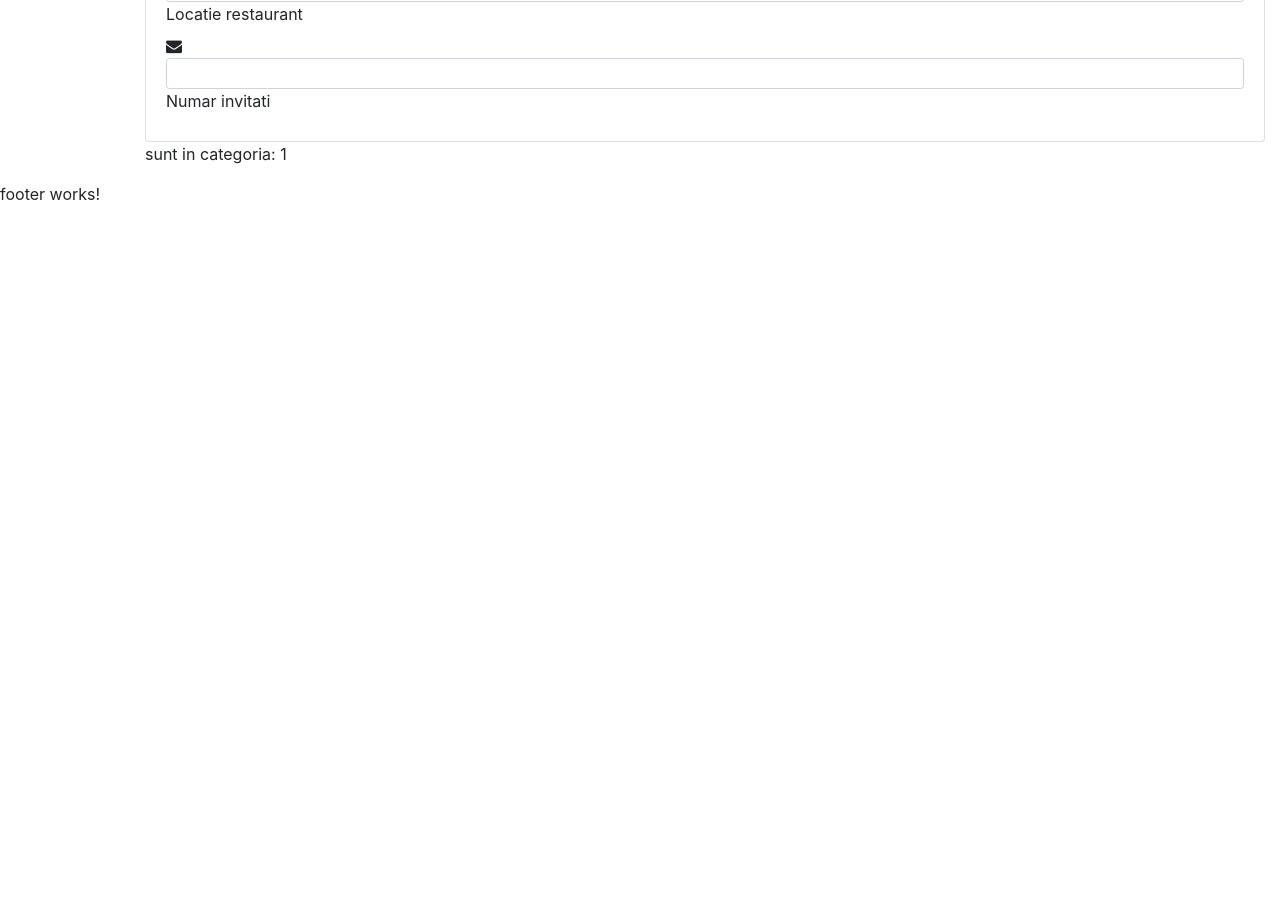
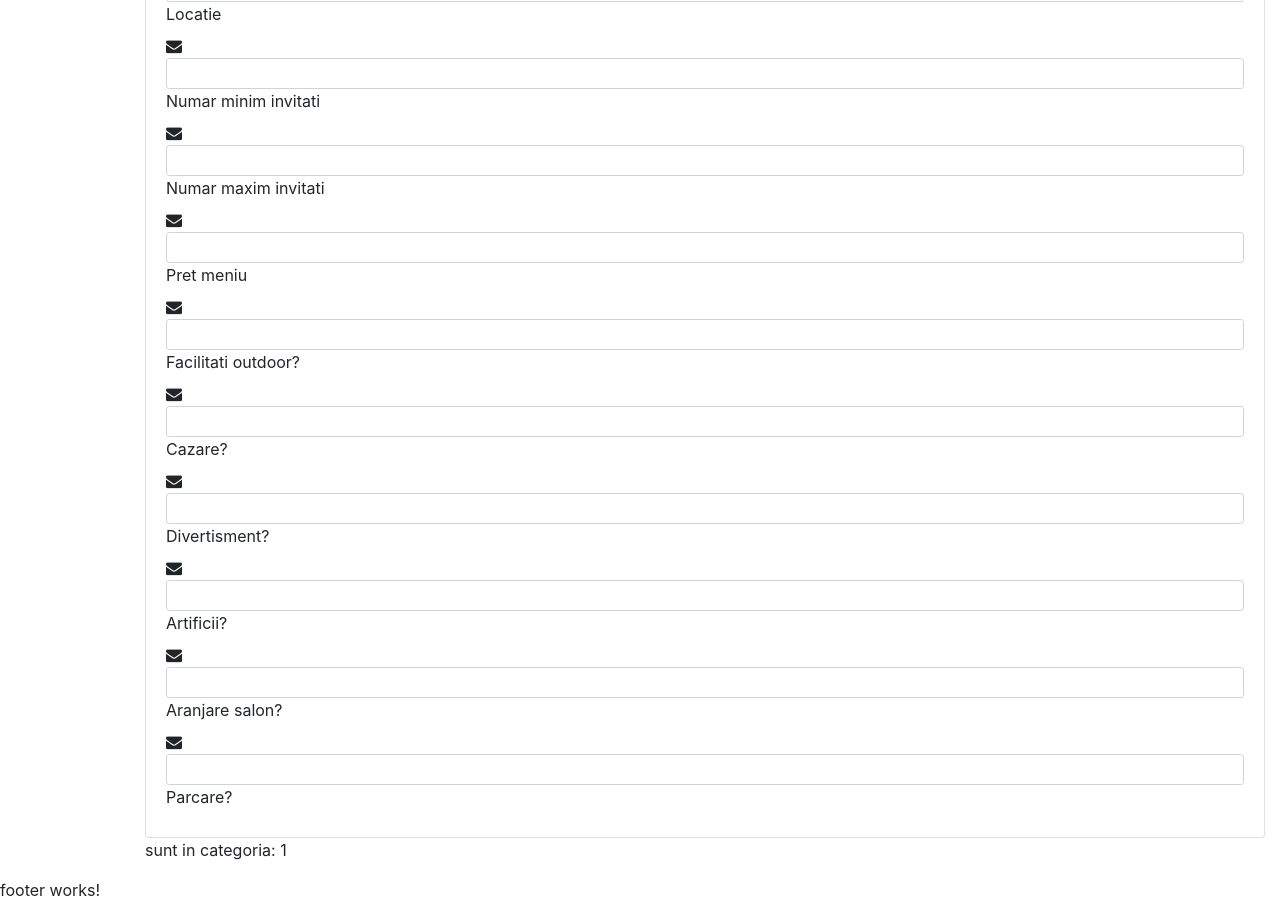
Before and after one commit to tdinu78/project2, an Angular app in the folder frontend/: page /category/1 in a window 1280 px wide. Shown: the part 380-1298 px from the top of the page. Before the commit the page ends 800 px from the top, so only its background shows below. Built offline with nearby package versions, Linux system fonts and the light colour scheme; no server answers; what angular-bootstrap-md would draw is missing.

Commit message:
add /index,/resource permissions

```diff
--- a/frontend/src/app/searchfrm/searchfrm.component.html
+++ b/frontend/src/app/searchfrm/searchfrm.component.html
@@ -6,17 +6,57 @@
         <div class="md-form form-sm">
             <i class="fa fa-envelope prefix"></i>
             <input mdbInputDirective type="text" id="form1" class="form-control form-control-sm">
-            <label for="form1" class="">Nume restaurant</label>
+            <label for="form1" class="">Denumire</label>
         </div>
         <div class="md-form form-sm">
             <i class="fa fa-envelope prefix"></i>
             <input mdbInputDirective type="text" id="form2" class="form-control form-control-sm">
-            <label for="form2" class="">Locatie restaurant</label>
+            <label for="form2" class="">Locatie</label>
         </div>
         <div class="md-form form-sm">
             <i class="fa fa-envelope prefix"></i>
             <input mdbInputDirective type="text" id="form3" class="form-control form-control-sm">
-            <label for="form3" class="">Numar invitati</label>
+            <label for="form3" class="">Numar minim invitati</label>
+        </div>
+        <div class="md-form form-sm">
+            <i class="fa fa-envelope prefix"></i>
+            <input mdbInputDirective type="text" id="form4" class="form-control form-control-sm">
+            <label for="form4" class="">Numar maxim invitati</label>
+        </div>
+        <div class="md-form form-sm">
+            <i class="fa fa-envelope prefix"></i>
+            <input mdbInputDirective type="text" id="form5" class="form-control form-control-sm">
+            <label for="form5" class="">Pret meniu</label>
+        </div>
+        <div class="md-form form-sm">
+            <i class="fa fa-envelope prefix"></i>
+            <input mdbInputDirective type="text" id="form6" class="form-control form-control-sm">
+            <label for="form6" class="">Facilitati outdoor?</label>
+        </div>
+        <div class="md-form form-sm">
+            <i class="fa fa-envelope prefix"></i>
+            <input mdbInputDirective type="text" id="form7" class="form-control form-control-sm">
+            <label for="form7" class="">Cazare?</label>
+        </div>
+        <div class="md-form form-sm">
+            <i class="fa fa-envelope prefix"></i>
+            <input mdbInputDirective type="text" id="form8" class="form-control form-control-sm">
+            <label for="form8" class="">Divertisment?</label>
+        </div>
+        <div class="md-form form-sm">
+            <i class="fa fa-envelope prefix"></i>
+            <input mdbInputDirective type="text" id="form9" class="form-control form-control-sm">
+            <label for="form9" class="">Artificii?</label>
+        </div>
+        <div class="md-form form-sm">
+            <i class="fa fa-envelope prefix"></i>
+            <input mdbInputDirective type="text" id="form10" class="form-control form-control-sm">
+            <label for="form10" class="">Aranjare salon?</label>
+        </div>
+        <div class="md-form form-sm">
+            <i class="fa fa-envelope prefix"></i>
+            <input mdbInputDirective type="text" id="form11" class="form-control form-control-sm">
+            <label for="form11" class="">Parcare?</label>
         </div>
     <!-- Card body -->
     </div>
```
